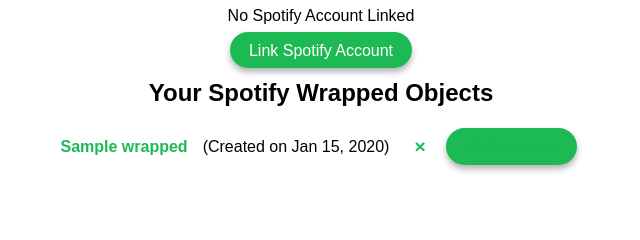
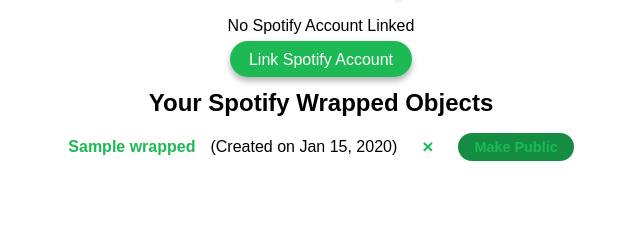
Before and after one commit to maxzhu143/SpotifyWrapped, a Django app: template Wrappedapp/templates/dashboard.html in a window 1280 px wide. Shown: the part 347-587 px from the top of the page, without its empty margins (319-959 px from the left). Run offline with Django 4.2, Linux system fonts and the light colour scheme; the template is opened without the code that fills it: most values are stand-ins (such as "Sample title", 1, 10 or a date in 2020); data that the repository does not hold is empty; some libraries are stand-ins or nearby versions.

Commit message:
fixed the make public make private buttons

```diff
--- a/Wrappedapp/templates/dashboard.html
+++ b/Wrappedapp/templates/dashboard.html
@@ -75,7 +75,7 @@
 
         /* Adjust Button Styles for Make Public/Private */
         .visibility-btn {
-            background-color: var(--button-bg-color);
+            background-color: var(--button-bg-color-hover);
             color: var(--button-text-color);
             padding: 0.4rem 1rem;
             border-radius: 15px;
@@ -86,6 +86,7 @@
             text-align: center;
             cursor: pointer;
             transition: background-color 0.3s ease, color 0.3s ease;
+            opacity: 1;
         }
 
         .visibility-btn:hover {
@@ -245,7 +246,7 @@
                             <a href="{% url 'wrapped_carousel' wrapped.id %}">{{ wrapped.title }}</a>
                             (Created on {{ wrapped.created_at|date:"M d, Y" }})
                             <a href="{% url 'delete_wrapped' wrapped.id %}" class="delete-btn" title="Delete this item">&times;</a>
-                            <a href="{% url 'toggle_visibility' wrapped.id %}" class="btn">
+                            <a href="{% url 'toggle_visibility' wrapped.id %}" class="visibility-btn">
                                 {% if wrapped.is_public %}Make Private{% else %}Make Public{% endif %}
                             </a>
                         </li>
```
